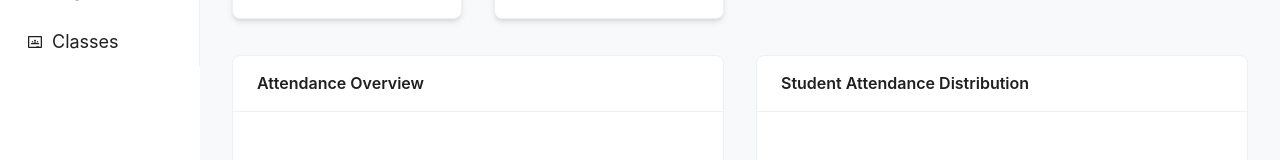
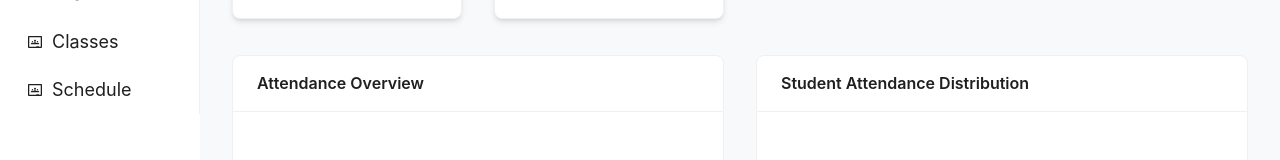
Before and after one commit to minhdz04/education-fontend, a React (Vite) app: page / in a window 1280 px wide. Shown: the part 228-388 px from the top of the page. Built offline with nearby package versions, Linux system fonts and the light colour scheme; sample sign-in values are in the browser's storage.

Commit message:
update list lịch học

```diff
--- a/src/components/shared/sidebar/MenuList.tsx
+++ b/src/components/shared/sidebar/MenuList.tsx
@@ -36,6 +36,8 @@ const DashBoardMenuList = () => {
     { key: "users", icon: <FaRegUser />, label: "Users" },
     { key: "teachers", icon: <FaChalkboardTeacher />, label: "Teachers" },
     { key: "classes", icon: <SiGoogleclassroom />, label: "Classes" },
+    { key: "schedule", icon: <SiGoogleclassroom />, label: "Schedule" },
+
   ];
 
   return (
--- a/src/pages/schedule/index.tsx
+++ b/src/pages/schedule/index.tsx
@@ -0,0 +1,59 @@
+import React, { useEffect, useState } from "react";
+import { Table, Spin, Alert } from "antd";
+import { ScheduleData, scheduleService } from "../../services/schedule-service/schedule.service";
+
+const ScheduleList: React.FC = () => {
+  const [schedules, setSchedules] = useState<ScheduleData[]>([]); // Trạng thái để lưu danh sách lịch học
+  const [loading, setLoading] = useState<boolean>(true); // Trạng thái loading
+  const [error, setError] = useState<string | null>(null); // Trạng thái error
+
+  // Cột bảng
+  const columns = [
+    { title: "ID", dataIndex: "id", key: "id" },
+    { title: "Ngày", dataIndex: "date", key: "date" },
+    { title: "Môn học", dataIndex: ["subject", "name"], key: "subject" },
+    { title: "Giảng viên", dataIndex: ["lecturer", "name"], key: "lecturer" },
+    { title: "Ca học", dataIndex: ["shift", "time"], key: "shift" },
+    { title: "Lớp học", dataIndex: ["classroom", "name"], key: "classroom" },
+  ];
+
+  // Hàm lấy danh sách lịch học
+  const fetchSchedules = async () => {
+    try {
+      const data = await scheduleService.findAll(); // Gọi service để lấy danh sách lịch học
+      setSchedules(data);
+    } catch (err) {
+      console.error("Error fetching schedules:", err);
+      setError("Failed to load schedules.");
+    } finally {
+      setLoading(false);
+    }
+  };
+
+  // Gọi hàm fetchSchedules khi component được mount
+  useEffect(() => {
+    fetchSchedules();
+  }, []);
+
+  // Render giao diện
+  if (loading) {
+    return (
+      <div style={{ textAlign: "center", paddingTop: "20px" }}>
+        <Spin size="large" />
+      </div>
+    );
+  }
+
+  if (error) {
+    return <Alert message={error} type="error" showIcon />;
+  }
+
+  return (
+    <div>
+      <h2 style={{ textAlign: "center", marginBottom: "20px" }}>Danh sách lịch học</h2>
+      <Table columns={columns} dataSource={schedules} rowKey="id" />
+    </div>
+  );
+};
+
+export default ScheduleList;
--- a/src/routers/index.tsx
+++ b/src/routers/index.tsx
@@ -6,6 +6,7 @@ import LoginForm from "../components/auth/LoginForm";
 import SignupForm from "../components/auth/SignupForm";
 import PageWithTitle from "../components/shared/PageWithTitle"; // Import component wrapper
 import PrivateRoute from "../components/shared/PrivateRoute";
+import ScheduleList from "../pages/schedule";
 
 // Loading Components
 const LoadingIndicator = () => (
@@ -159,6 +160,17 @@ function MainRoutes() {
             </PageWithTitle>
           ),
         },
+
+        {
+          path: "schedule",
+          element: (
+            <PageWithTitle title={title}>
+              <Suspense fallback={<LoadingSkeleton />}>
+                <ScheduleList />
+              </Suspense>
+            </PageWithTitle>
+          ),
+        },
         {
           path: "/",
           element: (
```
